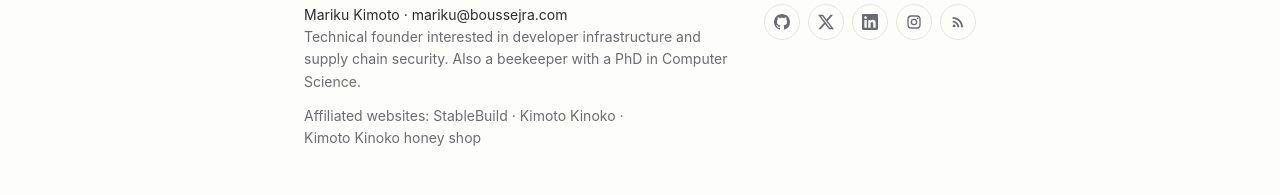
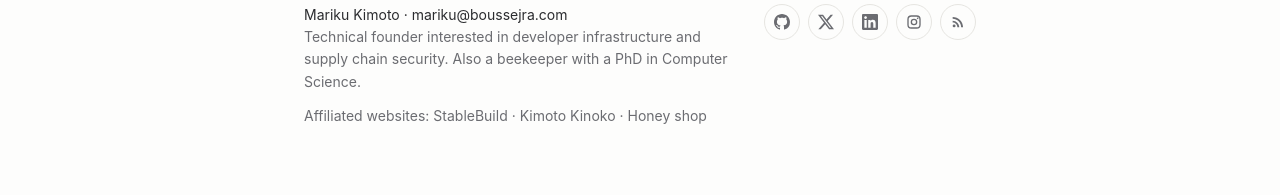
Before and after one commit to malikolivier/malikolivier.github.io, a Jekyll site: the page built from index.html, in a window 1280 px wide. Shown: the part 1563-1758 px from the top of the page. Built offline with Jekyll 4.4.1, drawn with Linux system fonts in a browser that asks for light colours.

Commit message:
Fix name

```diff
--- a/_config.yml
+++ b/_config.yml
@@ -41,7 +41,7 @@ links:
   - name: Kimoto Kinoko
     name_ja: 木本きのこ
     url: https://kimoto-kinoko.jp/
-  - name: Kimoto Kinoko honey shop
+  - name: Honey shop
     name_ja: はちみつオンラインショップ
     url: https://kimotokinoko.theshop.jp/
 disqus:
```
